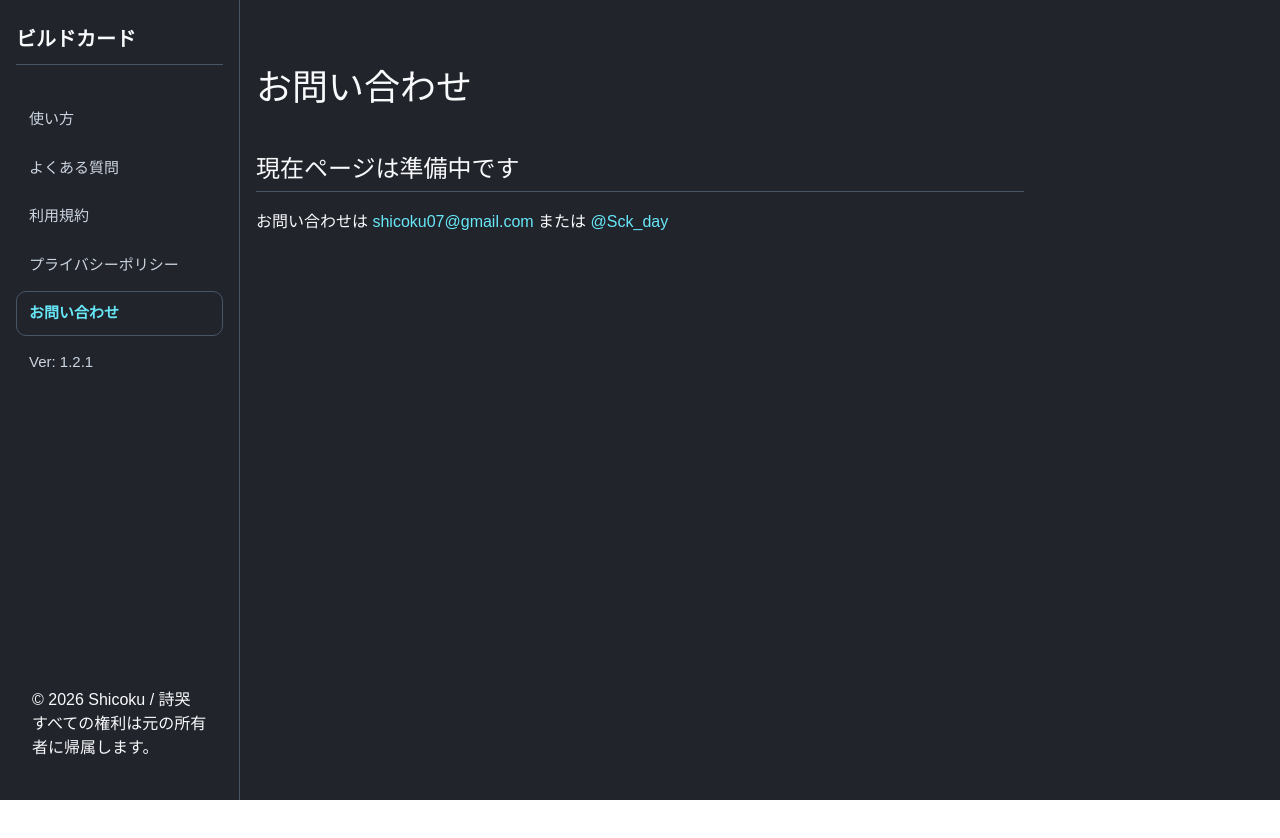
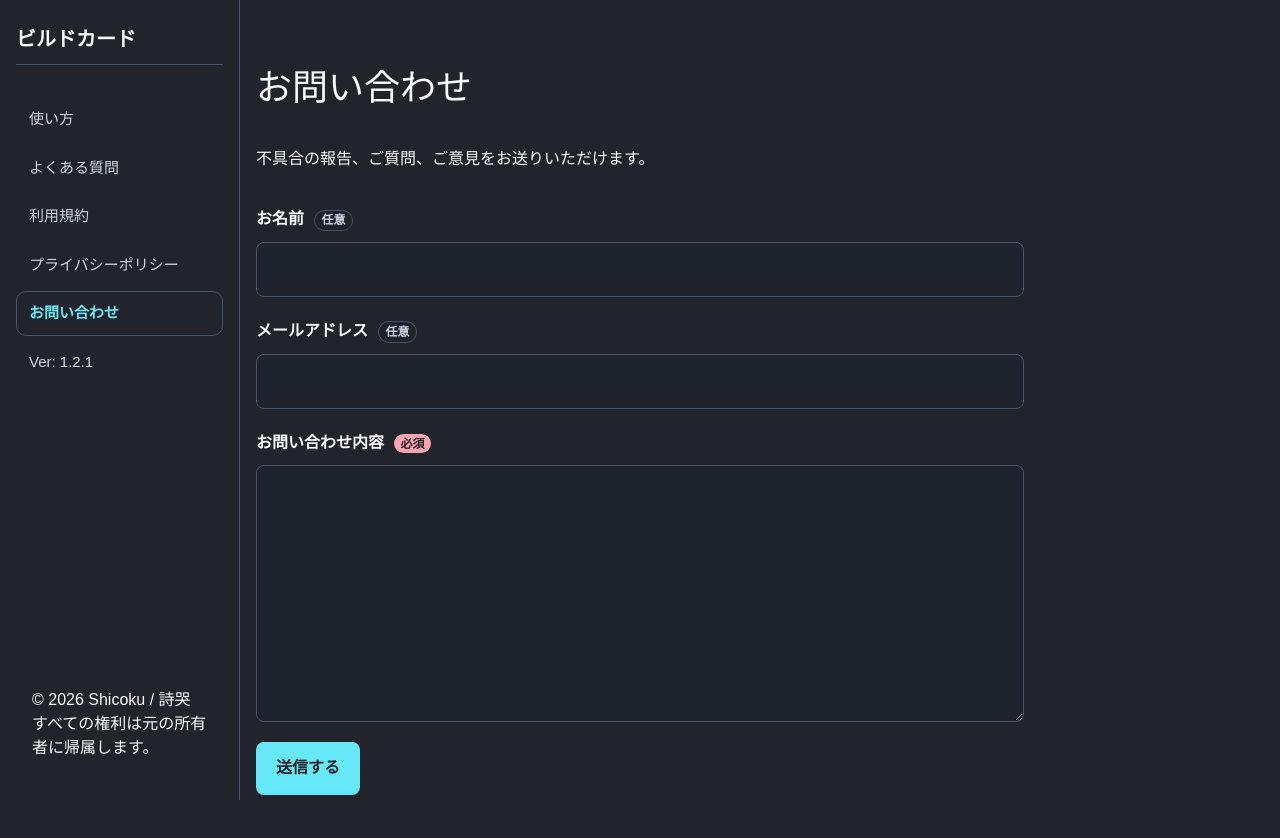
Before and after one commit to Shicoku/hsr-builder, a Next.js app: page /contact in a window 1280 px wide. Shown: the top 838 px of the page. Before the commit the page ends 800 px from the top, so only its background shows below. Built offline with nearby package versions, Linux system fonts and the light colour scheme; a web font is replaced by a local one.

Commit message:
お問い合わせのページを整備

```diff
--- /dev/null
+++ b/app/api/contact/route.ts
@@ -0,0 +1,67 @@
+import nodemailer from "nodemailer";
+
+export const runtime = "nodejs";
+
+const EMAIL_PATTERN = /^[^\s@]+@[^\s@]+\.[^\s@]+$/;
+
+function valueOf(value: unknown) {
+  return typeof value === "string" ? value.trim() : "";
+}
+
+export async function POST(request: Request) {
+  let body: unknown;
+
+  try {
+    body = await request.json();
+  } catch {
+    return Response.json({ error: "送信内容が正しくありません。" }, { status: 400 });
+  }
+
+  if (!body || typeof body !== "object") {
+    return Response.json({ error: "送信内容が正しくありません。" }, { status: 400 });
+  }
+
+  const { name, email, message } = body as Record<string, unknown>;
+  const senderName = valueOf(name);
+  const senderEmail = valueOf(email);
+  const mailMessage = valueOf(message);
+
+  if (!mailMessage || (senderEmail && !EMAIL_PATTERN.test(senderEmail))) {
+    return Response.json({ error: "お問い合わせ内容とメールアドレスを正しく入力してください。" }, { status: 400 });
+  }
+
+  if (senderName.length > 100 || senderEmail.length > 254 || mailMessage.length > 5000) {
+    return Response.json({ error: "入力内容が長すぎます。" }, { status: 400 });
+  }
+
+  const gmailUser = process.env.GMAIL_USER;
+  const gmailAppPassword = process.env.GMAIL_APP_PASSWORD;
+  const to = process.env.CONTACT_TO_EMAIL;
+
+  if (!gmailUser || !gmailAppPassword || !to) {
+    return Response.json({ error: "お問い合わせ機能は現在準備中です。" }, { status: 503 });
+  }
+
+  const transporter = nodemailer.createTransport({
+    service: "gmail",
+    auth: {
+      user: gmailUser,
+      pass: gmailAppPassword,
+    },
+  });
+
+  try {
+    await transporter.sendMail({
+      from: gmailUser,
+      to,
+      ...(senderEmail ? { replyTo: senderEmail } : {}),
+      subject: "[ビルドカード] お問い合わせ",
+      text: `お名前: ${senderName || "（未入力）"}\nメールアドレス: ${senderEmail || "（未入力）"}\n\n${mailMessage}`,
+    });
+  } catch (error) {
+    console.error("[Contact mail error]", error);
+    return Response.json({ error: "送信できませんでした。時間をおいて再度お試しください。" }, { status: 502 });
+  }
+
+  return Response.json({ message: "お問い合わせを送信しました。" });
+}
--- /dev/null
+++ b/app/contact/contact-form.tsx
@@ -0,0 +1,76 @@
+"use client";
+
+import { FormEvent, useState } from "react";
+import styles from "../styles/contact.module.css";
+
+type FormStatus = "idle" | "sending" | "success" | "error";
+
+export default function ContactForm() {
+  const [status, setStatus] = useState<FormStatus>("idle");
+  const [message, setMessage] = useState("");
+
+  async function handleSubmit(event: FormEvent<HTMLFormElement>) {
+    event.preventDefault();
+    setStatus("sending");
+    setMessage("");
+
+    const form = event.currentTarget;
+    const formData = new FormData(form);
+
+    try {
+      const response = await fetch("/api/contact", {
+        method: "POST",
+        headers: { "Content-Type": "application/json" },
+        body: JSON.stringify({
+          name: formData.get("name"),
+          email: formData.get("email"),
+          message: formData.get("message"),
+        }),
+      });
+      const result = (await response.json()) as { error?: string; message?: string };
+
+      if (!response.ok) {
+        throw new Error(result.error ?? "送信できませんでした。");
+      }
+
+      form.reset();
+      setStatus("success");
+      setMessage(result.message ?? "お問い合わせを送信しました。");
+    } catch (error) {
+      setStatus("error");
+      setMessage(error instanceof Error ? error.message : "送信できませんでした。");
+    }
+  }
+
+  return (
+    <form className={styles.form} onSubmit={handleSubmit}>
+      <div className={styles.field}>
+        <label htmlFor="contact-name">
+          お名前 <span className={styles.optional}>任意</span>
+        </label>
+        <input id="contact-name" name="name" autoComplete="name" maxLength={100} />
+      </div>
+
+      <div className={styles.field}>
+        <label htmlFor="contact-email">
+          メールアドレス <span className={styles.optional}>任意</span>
+        </label>
+        <input id="contact-email" name="email" type="email" autoComplete="email" maxLength={254} />
+      </div>
+
+      <div className={styles.field}>
+        <label htmlFor="contact-message">
+          お問い合わせ内容 <span className={styles.required}>必須</span>
+        </label>
+        <textarea id="contact-message" name="message" rows={8} maxLength={5000} required />
+      </div>
+
+      <button className={styles.submit} type="submit" disabled={status === "sending"}>
+        {status === "sending" ? "送信中…" : "送信する"}
+      </button>
+      <p className={styles.message} data-status={status} aria-live="polite">
+        {message}
+      </p>
+    </form>
+  );
+}
--- a/app/contact/page.mdx
+++ /dev/null
@@ -1,11 +0,0 @@
-import MarkdownPage from "../components/MarkdownPage";
-
-<MarkdownPage>
-
-# お問い合わせ
-
-## 現在ページは準備中です
-
-お問い合わせは [shicoku07@gmail.com](mailto:shicoku07@gmail.com) または [@Sck_day](https://x.com/Sck_Day)
-
-</MarkdownPage>
--- /dev/null
+++ b/app/contact/page.tsx
@@ -0,0 +1,14 @@
+import ContactForm from "./contact-form";
+import styles from "../styles/markdown.module.css";
+
+export default function ContactPage() {
+  return (
+    <main className={styles.main}>
+      <article className={styles.article}>
+        <h1>お問い合わせ</h1>
+        <p>不具合の報告、ご質問、ご意見をお送りいただけます。</p>
+        <ContactForm />
+      </article>
+    </main>
+  );
+}
--- /dev/null
+++ b/app/styles/contact.module.css
@@ -0,0 +1,93 @@
+.form {
+  display: grid;
+  gap: 1.25rem;
+  margin-top: 2rem;
+}
+
+.field {
+  display: grid;
+  gap: 0.5rem;
+}
+
+.field label {
+  color: var(--text);
+  font-weight: 600;
+}
+
+.required,
+.optional {
+  display: inline-block;
+  padding: 0.1rem 0.4rem;
+  margin-left: 0.35rem;
+  font-size: 0.75rem;
+  line-height: 1.35;
+  border-radius: 999px;
+}
+
+.required {
+  color: var(--background);
+  background: var(--error);
+}
+
+.optional {
+  color: var(--muted-text);
+  background: var(--input-background);
+  border: 1px solid var(--input-border);
+}
+
+.field input,
+.field textarea {
+  box-sizing: border-box;
+  width: 100%;
+  padding: 0.75rem;
+  color: var(--text);
+  font: inherit;
+  background: var(--input-background);
+  border: 1px solid var(--input-border);
+  border-radius: 0.5rem;
+}
+
+.field textarea {
+  resize: vertical;
+}
+
+.field input:focus,
+.field textarea:focus {
+  outline: 3px solid var(--focus-ring);
+  outline-offset: 2px;
+}
+
+.submit {
+  justify-self: start;
+  padding: 0.75rem 1.25rem;
+  color: var(--background);
+  font: inherit;
+  font-weight: 600;
+  cursor: pointer;
+  background: var(--accent);
+  border: 0;
+  border-radius: 0.5rem;
+}
+
+.submit:hover:not(:disabled) {
+  background: var(--accent-hover);
+}
+
+.submit:disabled {
+  cursor: wait;
+  opacity: 0.7;
+}
+
+.message {
+  min-height: 1.5rem;
+  margin: 0;
+  color: var(--muted-text);
+}
+
+.message[data-status="success"] {
+  color: var(--accent);
+}
+
+.message[data-status="error"] {
+  color: var(--error);
+}
--- a/app/version/page.mdx
+++ b/app/version/page.mdx
@@ -10,6 +10,7 @@ import MarkdownPage from "../components/MarkdownPage";
 
 - キャラクターの8体目が表示されない不具合を修正
 - キャラクターステータスの「愉悦度」が一番下に来るように修正
+- [お問い合わせ](/contact) のページを整備
 
 ## 1.2.0
 
--- a/package.json
+++ b/package.json
@@ -21,17 +21,20 @@
     "@next/mdx": "^16.3.2",
     "@types/mdx": "^2.0.14",
     "next": "16.3.1",
+    "nodemailer": "^10.1.1",
     "react": "19.2.8",
     "react-dom": "19.2.8",
     "rehype-katex": "^7.0.1",
     "remark-gfm": "^4.0.1",
     "remark-math": "^6.0.0",
-    "resend": "^6.22.0"
+    "nodemailer": "^10.1.1"
   },
   "devDependencies": {
     "@opennextjs/cloudflare": "^1.20.8",
     "@tailwindcss/postcss": "^4",
     "@types/node": "^20",
+    "@types/nodemailer": "^8.0.2",
+    "@types/nodemailer": "^8.0.2",
     "@types/react": "^19",
     "@types/react-dom": "^19",
     "eslint": "^9",
```
Also changed, not shown: 1 other file (tests, documents, lock files or other folders).
